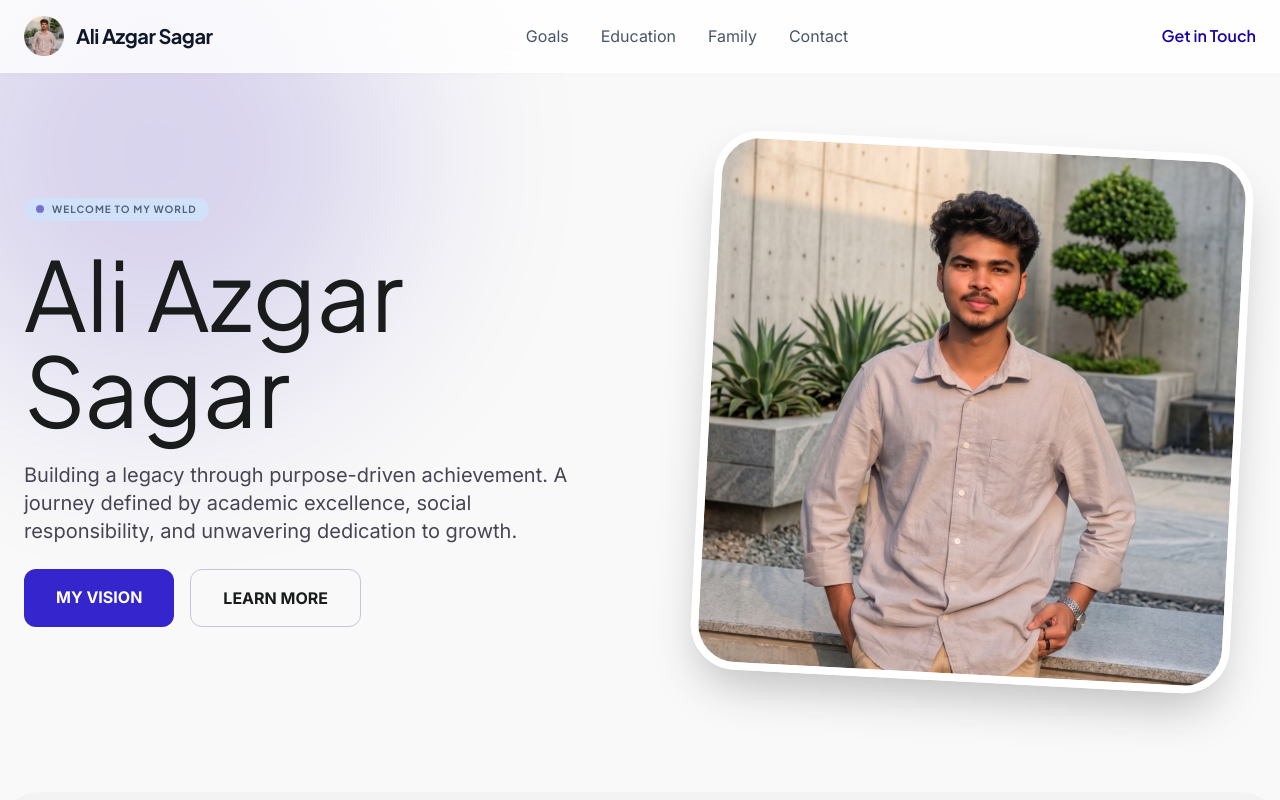
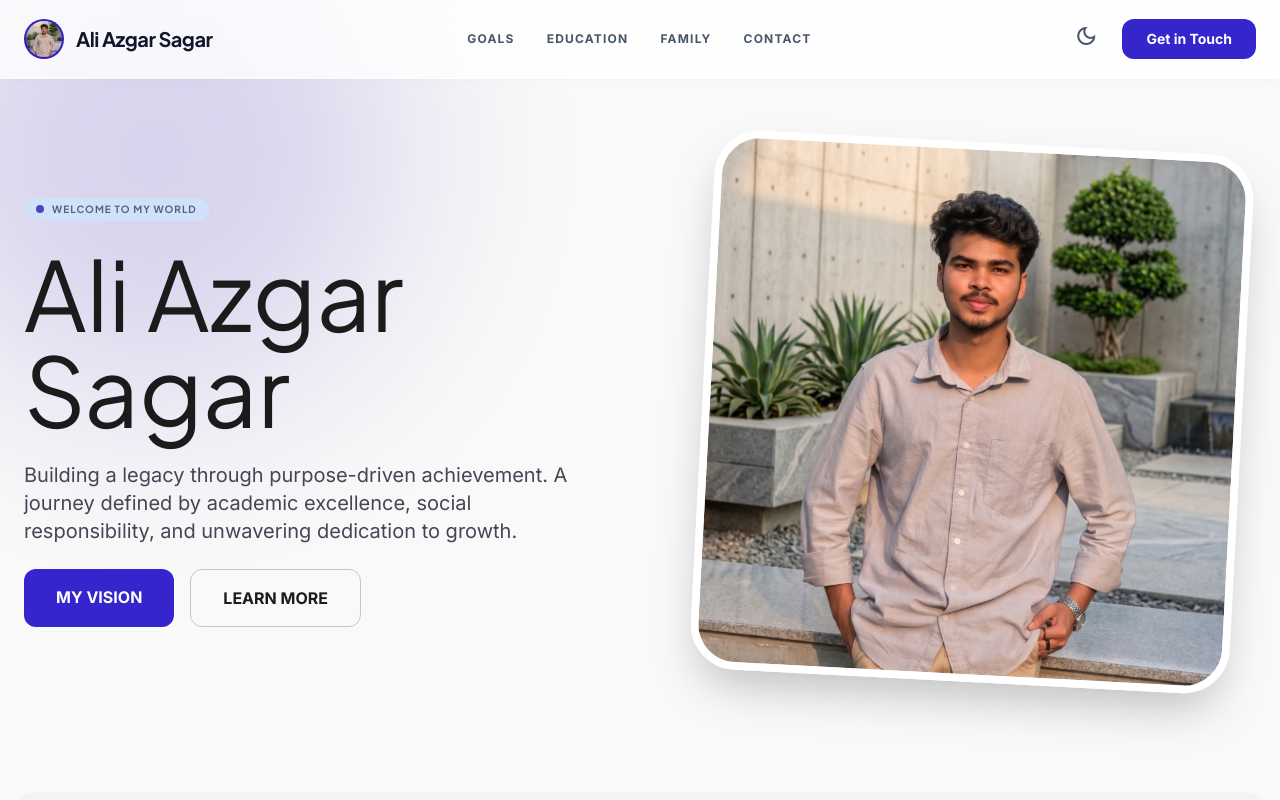
Before and after one commit to sagaraliazgar/sagor, a website: page public/index.html in a window 1280 px wide. Shown: the top 800 px of the page. Drawn offline with nearby package versions, Linux system fonts and the light colour scheme.

Commit message:
Upgrade TopNavBar with theme toggle and scroll dynamics

```diff
--- a/public/index.html
+++ b/public/index.html
@@ -126,20 +126,24 @@
     <nav class="fixed top-0 w-full z-50 bg-white/80 dark:bg-slate-950/80 backdrop-blur-2xl border-b border-white/40 shadow-[0_2px_8px_rgba(0,0,0,0.02)]">
         <div class="flex items-center justify-between px-6 py-4 max-w-[1280px] mx-auto">
             <div class="flex items-center gap-3">
-                <div class="w-10 h-10 rounded-full bg-primary-container overflow-hidden">
+                <div class="w-10 h-10 rounded-full bg-primary-container overflow-hidden border-2 border-primary/20">
                     <img alt="Ali Azgar Sagar Profile" class="w-full h-full object-cover" src="profile.jpg"/>
                 </div>
-                <span class="text-xl font-bold text-slate-900 font-['Plus_Jakarta_Sans'] tracking-tight">Ali Azgar Sagar</span>
+                <span class="text-xl font-bold text-slate-900 dark:text-white font-['Plus_Jakarta_Sans'] tracking-tight">Ali Azgar Sagar</span>
             </div>
             <div class="hidden md:flex items-center gap-8">
-                <a class="text-slate-600 font-medium hover:text-primary transition-colors" href="#goals">Goals</a>
-                <a class="text-slate-600 font-medium hover:text-primary transition-colors" href="#education">Education</a>
-                <a class="text-slate-600 font-medium hover:text-primary transition-colors" href="#heritage">Family</a>
-                <a class="text-slate-600 font-medium hover:text-primary transition-colors" href="#contact">Contact</a>
+                <a class="text-slate-600 dark:text-slate-400 font-bold text-xs uppercase tracking-widest hover:text-primary transition-colors" href="#goals">Goals</a>
+                <a class="text-slate-600 dark:text-slate-400 font-bold text-xs uppercase tracking-widest hover:text-primary transition-colors" href="#education">Education</a>
+                <a class="text-slate-600 dark:text-slate-400 font-bold text-xs uppercase tracking-widest hover:text-primary transition-colors" href="#heritage">Family</a>
+                <a class="text-slate-600 dark:text-slate-400 font-bold text-xs uppercase tracking-widest hover:text-primary transition-colors" href="#contact">Contact</a>
             </div>
             <div class="flex items-center gap-4">
-                <a class="hidden md:inline-block text-primary font-['Plus_Jakarta_Sans'] font-semibold hover:text-indigo-600 transition-colors active:scale-95" href="mailto:contact@aliazgarsagar.com">Get in Touch</a>
-                <button id="mobile-menu-btn" class="md:hidden text-slate-600 p-2">
+                <button id="theme-toggle" class="p-2 rounded-xl hover:bg-slate-100 dark:hover:bg-slate-800 transition-all active:scale-90 text-slate-600 dark:text-slate-400">
+                    <span class="material-symbols-outlined dark:hidden">dark_mode</span>
+                    <span class="material-symbols-outlined hidden dark:block">light_mode</span>
+                </button>
+                <a class="hidden md:inline-flex items-center justify-center px-6 py-2.5 bg-primary-container text-white rounded-xl font-bold hover:shadow-lg hover:-translate-y-0.5 transition-all active:scale-95 text-sm" href="mailto:contact@aliazgarsagar.com">Get in Touch</a>
+                <button id="mobile-menu-btn" class="md:hidden text-slate-600 dark:text-slate-400 p-2 hover:bg-slate-100 dark:hover:bg-slate-800 rounded-lg transition-colors">
                     <span class="material-symbols-outlined">menu</span>
                 </button>
             </div>
@@ -454,6 +458,33 @@
         mobileMenuClose.addEventListener('click', () => toggleMobileMenu(false));
         mobileMenuOverlay.addEventListener('click', () => toggleMobileMenu(false));
         mobileLinks.forEach(link => link.addEventListener('click', () => toggleMobileMenu(false)));
+
+        // Theme Toggle
+        const themeToggle = document.getElementById('theme-toggle');
+        const html = document.documentElement;
+
+        if (localStorage.getItem('theme') === 'dark' || (!localStorage.getItem('theme') && window.matchMedia('(prefers-color-scheme: dark)').matches)) {
+            html.classList.add('dark');
+        } else {
+            html.classList.remove('dark');
+        }
+
+        themeToggle.addEventListener('click', () => {
+            html.classList.toggle('dark');
+            localStorage.setItem('theme', html.classList.contains('dark') ? 'dark' : 'light');
+        });
+
+        // Navbar Scroll Effect
+        const nav = document.querySelector('nav');
+        window.addEventListener('scroll', () => {
+            if (window.scrollY > 20) {
+                nav.classList.add('border-slate-200', 'dark:border-slate-800', 'shadow-md');
+                nav.classList.remove('border-white/40');
+            } else {
+                nav.classList.remove('border-slate-200', 'dark:border-slate-800', 'shadow-md');
+                nav.classList.add('border-white/40');
+            }
+        });
     </script>
 </body>
 </html>
```
